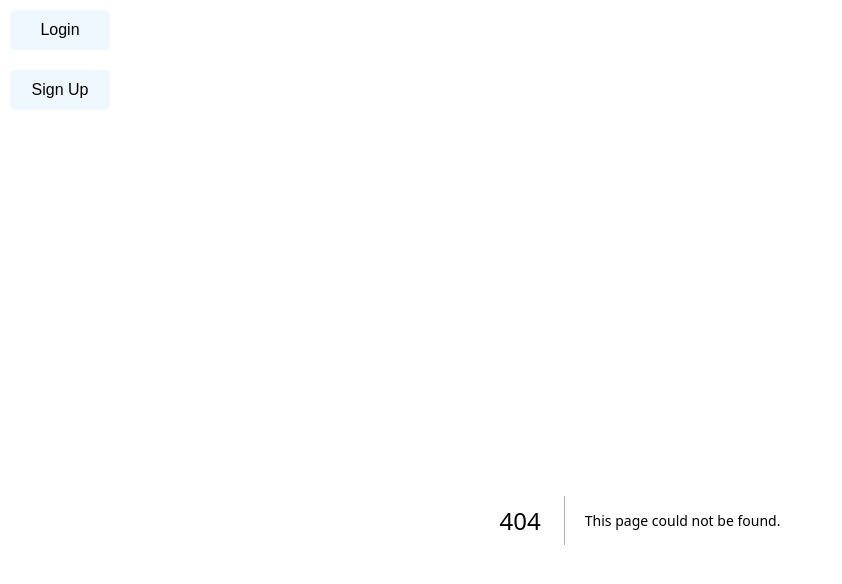
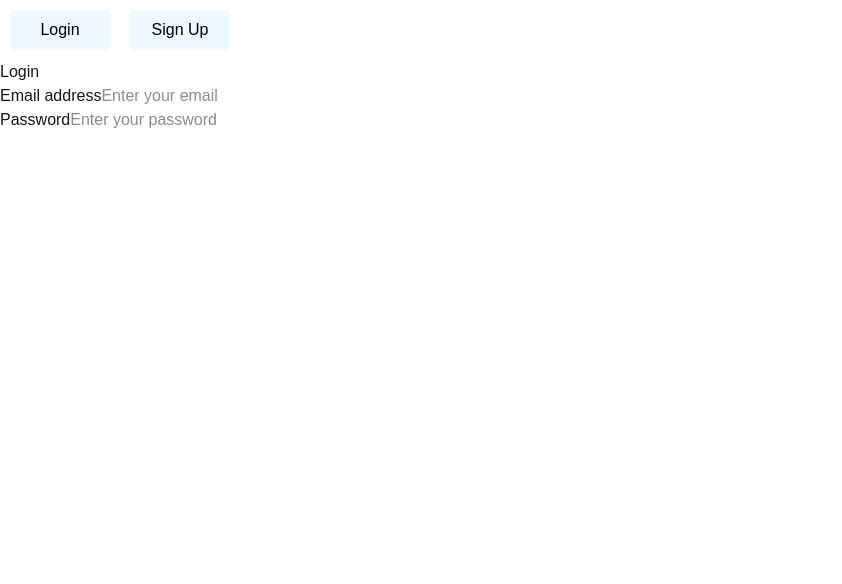
Before and after one commit to jatulya/BookVerse, a Next.js app in the folder frontend/: page /auth in a window 1280 px wide. Before the commit this address had no page. Shown: the top 584 px of the page, without its empty margins (0-842 px from the left). Built offline with nearby package versions, Linux system fonts and the light colour scheme.

Commit message:
Login basic form

```diff
--- /dev/null
+++ b/frontend/src/app/auth/page.tsx
@@ -0,0 +1,13 @@
+import Form from '@/components/forms/Form'
+import React from 'react'
+
+function Login() {
+  return (
+    <div>
+      <h1>Login</h1>
+      <Form />
+    </div>
+  )
+}
+
+export default Login
--- a/frontend/src/components/buttons/Button.tsx
+++ b/frontend/src/components/buttons/Button.tsx
@@ -4,7 +4,7 @@ import './button.css'
 function Button({children, variant}: ButtonProps) {
   return (
     <div>
-      <button className={`button-${variant}` }>
+      <button type='button' className={`button-${variant}` }>
         {children}
       </button>
     </div>
--- /dev/null
+++ b/frontend/src/components/forms/Form.tsx
@@ -0,0 +1,15 @@
+import React from 'react'
+import Input from '../input/Input'
+
+function Form() {
+  return (
+    <div>
+      <form>
+        <Input type='text' placeholder='Enter your email'>Email address</Input>
+        <Input type='password' placeholder='Enter your password'>Password</Input>
+      </form>
+    </div>
+  )
+}
+
+export default Form
--- /dev/null
+++ b/frontend/src/components/input/Input.tsx
@@ -0,0 +1,17 @@
+import { InputProps } from '@/interfaces/propsTypes'
+import React from 'react'
+
+function Input(props : InputProps) {
+  return (
+    <div>
+      <label>{props.children}</label>
+      <input
+        type={props.type}
+        placeholder={props.placeholder}
+        value={props.value}
+        />
+    </div>
+  )
+}
+
+export default Input
--- a/frontend/src/components/navbar-landing/NavbarLandinig.tsx
+++ b/frontend/src/components/navbar-landing/NavbarLandinig.tsx
@@ -4,8 +4,10 @@ import Button from '../buttons/Button'
 function NavbarLandinig() {
   return (
     <div className='navbar-landing '>
-      <div className={`navbar-buttons display-flex flex-row`}>
-        <Button variant='primary'>Login</Button>
+      <div className={`navbar-buttons flex flex-row`}>
+        <Button
+            variant='primary'
+            onClick={() => {}}>Login</Button>
         <Button variant='primary'>Sign Up</Button>
       </div>
     </div>
--- a/frontend/src/interfaces/propsTypes.ts
+++ b/frontend/src/interfaces/propsTypes.ts
@@ -2,3 +2,7 @@ export type ButtonProps = React.ButtonHTMLAttributes<HTMLButtonElement> & {
     children: React.ReactNode,
     variant?: 'primary' | 'secondary',
 }
+
+export type InputProps = React.InputHTMLAttributes<HTMLInputElement> &{
+    children: React.ReactNode,
+}
```
Also changed, not shown: frontend/package.json (+6 -5 lines), 1 other file (tests, documents, lock files or other folders).
